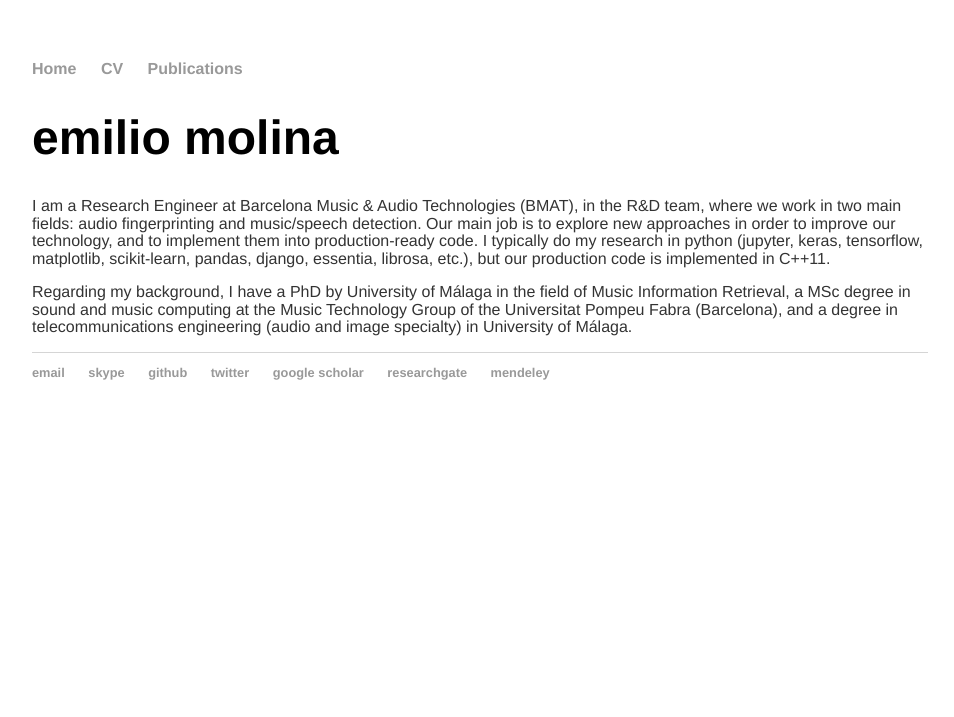
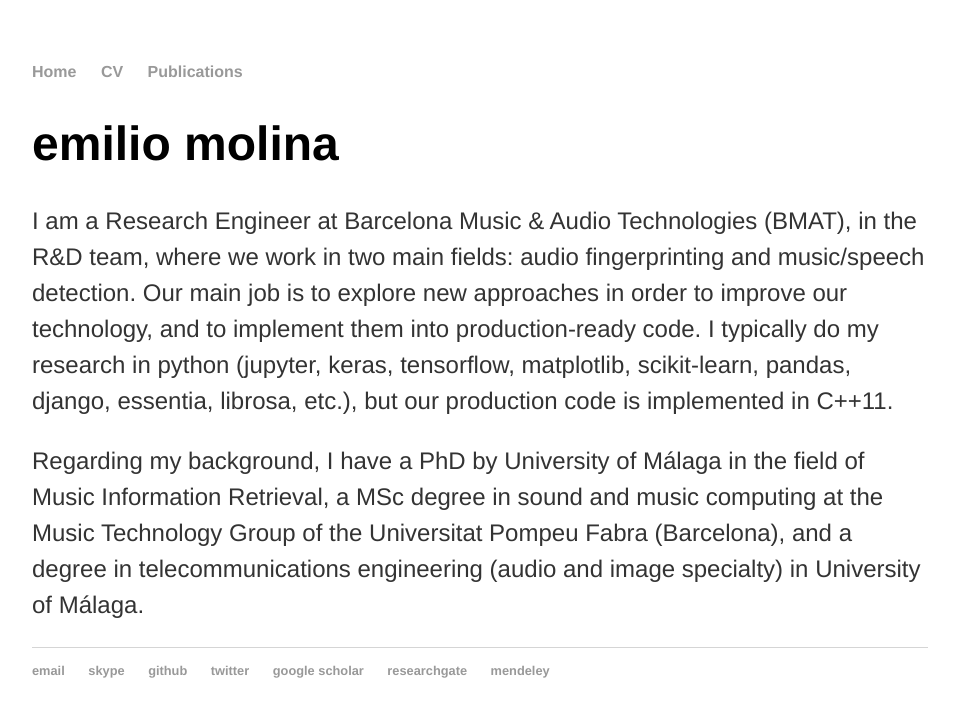
Before and after one commit to emilio-molina/emilio-molina.github.io, a Jekyll site: the page built from index.html, in a window 1280 px wide. Shown: the top 717 px of the page, without its empty margins (160-1114 px from the left). Built offline with Jekyll 4.4.1, drawn with Linux system fonts in a browser that asks for light colours.

Commit message:
Update CSS

```diff
--- a/css/main.css
+++ b/css/main.css
@@ -3,7 +3,7 @@ body { margin: 60px auto; width: 70%; font-family: 'Helvetica', 'Arial', 'Sans-S
 a { text-decoration: none; color: #999; }
 a:hover { text-decoration: underline; }
 
-p, ul { font-size: 1.0em; line-height: 1.1em; color: #333; }
+p, ul { font-size: 1.5em; line-height: 1.5em; color: #333; }
 
 h1 { font-size: 3em;  }
 h2 { font-size: 2.7em; }
```
